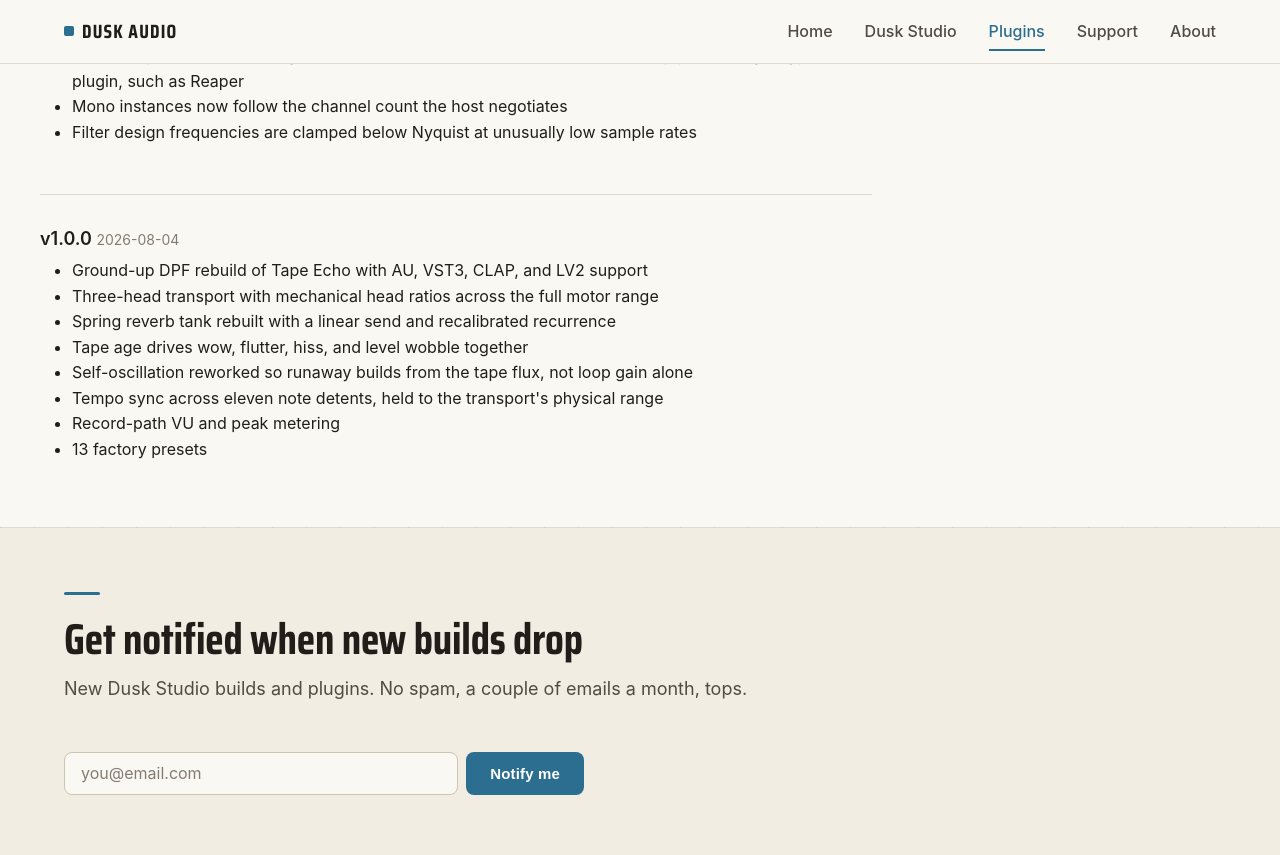
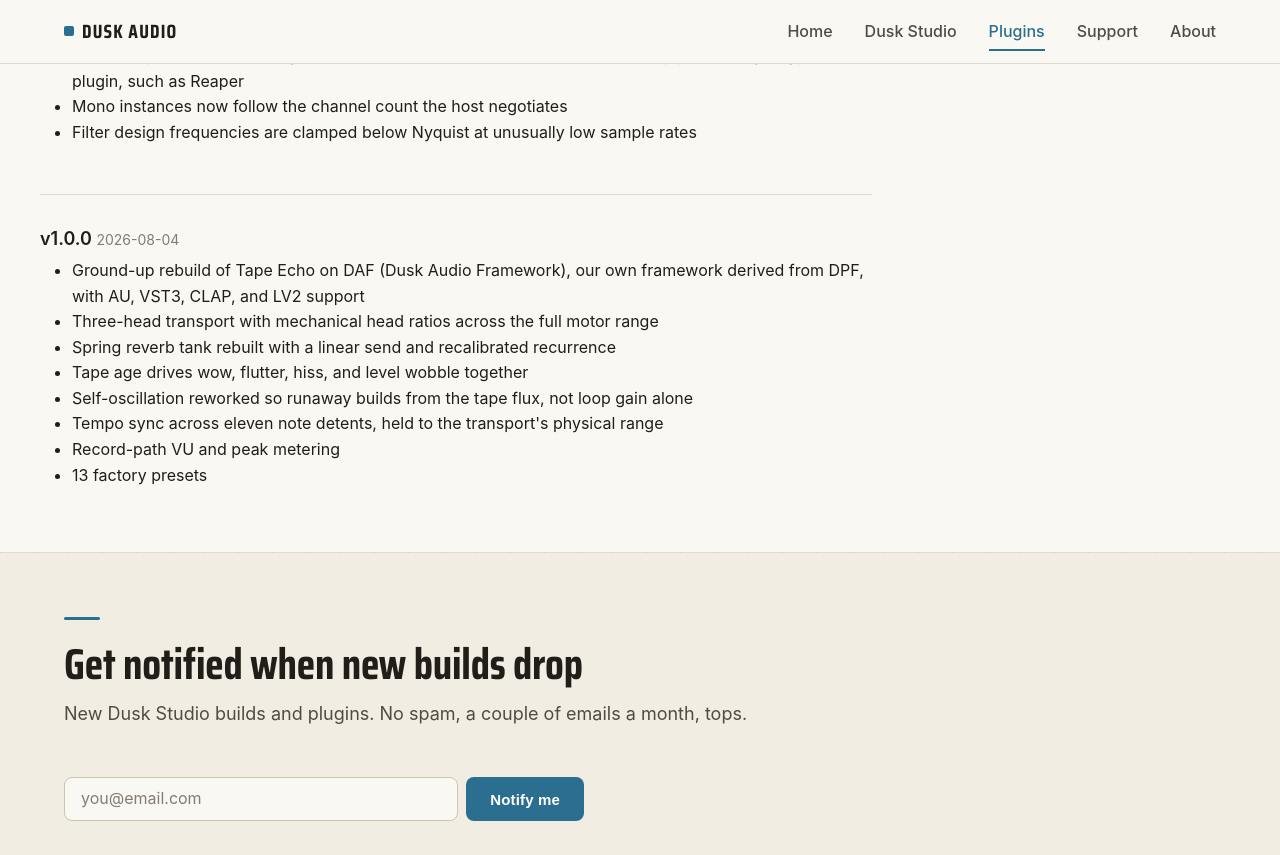
Before and after one commit to dusk-audio/dusk-audio.github.io, a Jekyll site: the page built from _plugins/tape-echo-2.md, in a window 1280 px wide and 900 px high, scrolled down 6152 px, cut to the strip 0-855 px from the top of the window. Built offline with Jekyll 4.4.1, drawn with Linux system fonts in a browser that asks for light colours.

Commit message:
Name DAF in the Tape Echo 2 and TapeMachine 2 changelogs
Both entries said "Ground-up DPF rebuild". The framework is now DAF, the Dusk
Audio Framework, so the copy names it while still crediting the project it
came from.

```diff
--- a/_plugins/tape-echo-2.md
+++ b/_plugins/tape-echo-2.md
@@ -54,7 +54,7 @@
   - version: "1.0.0"
     date: "2026-08-04"
     changes:
-      - Ground-up DPF rebuild of Tape Echo with AU, VST3, CLAP, and LV2 support
+      - Ground-up rebuild of Tape Echo on DAF (Dusk Audio Framework), our own framework derived from DPF, with AU, VST3, CLAP, and LV2 support
       - Three-head transport with mechanical head ratios across the full motor range
       - Spring reverb tank rebuilt with a linear send and recalibrated recurrence
       - Tape age drives wow, flutter, hiss, and level wobble together
--- a/_plugins/tapemachine-2.md
+++ b/_plugins/tapemachine-2.md
@@ -81,7 +81,7 @@
   - version: "1.0.0"
     date: "2026-07-15"
     changes:
-      - Ground-up DPF rebuild of TapeMachine with AU, VST3, CLAP, and LV2 support
+      - Ground-up rebuild of TapeMachine on DAF (Dusk Audio Framework), our own framework derived from DPF, with AU, VST3, CLAP, and LV2 support
       - Swiss (A800-style) and American (ATR-102-style) machines
       - Anti-aliased waveshaping saturation with per-speed head bump and HF response
       - Four tape speeds (3.75 to 30 IPS) and four tape formulations
```
